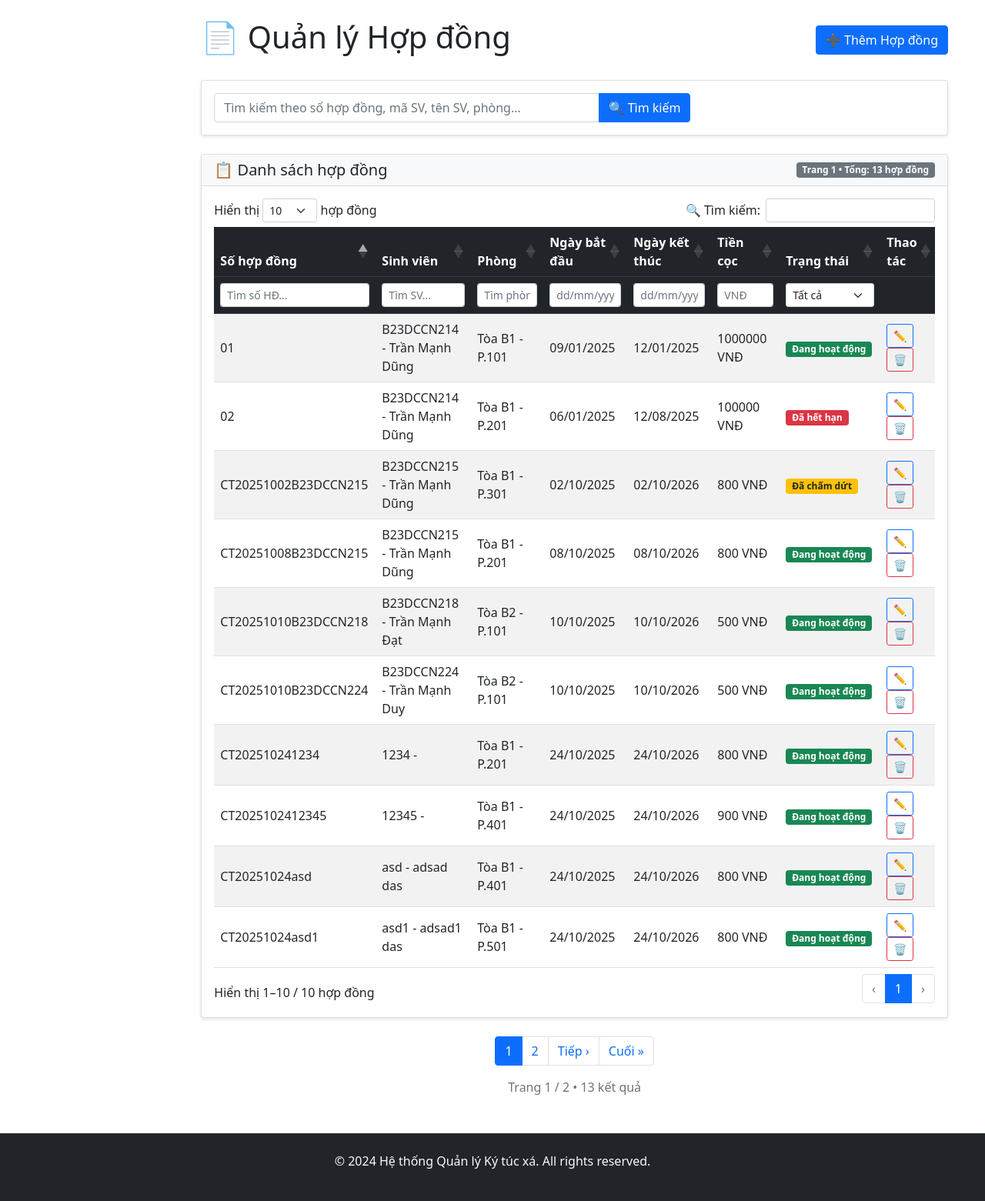
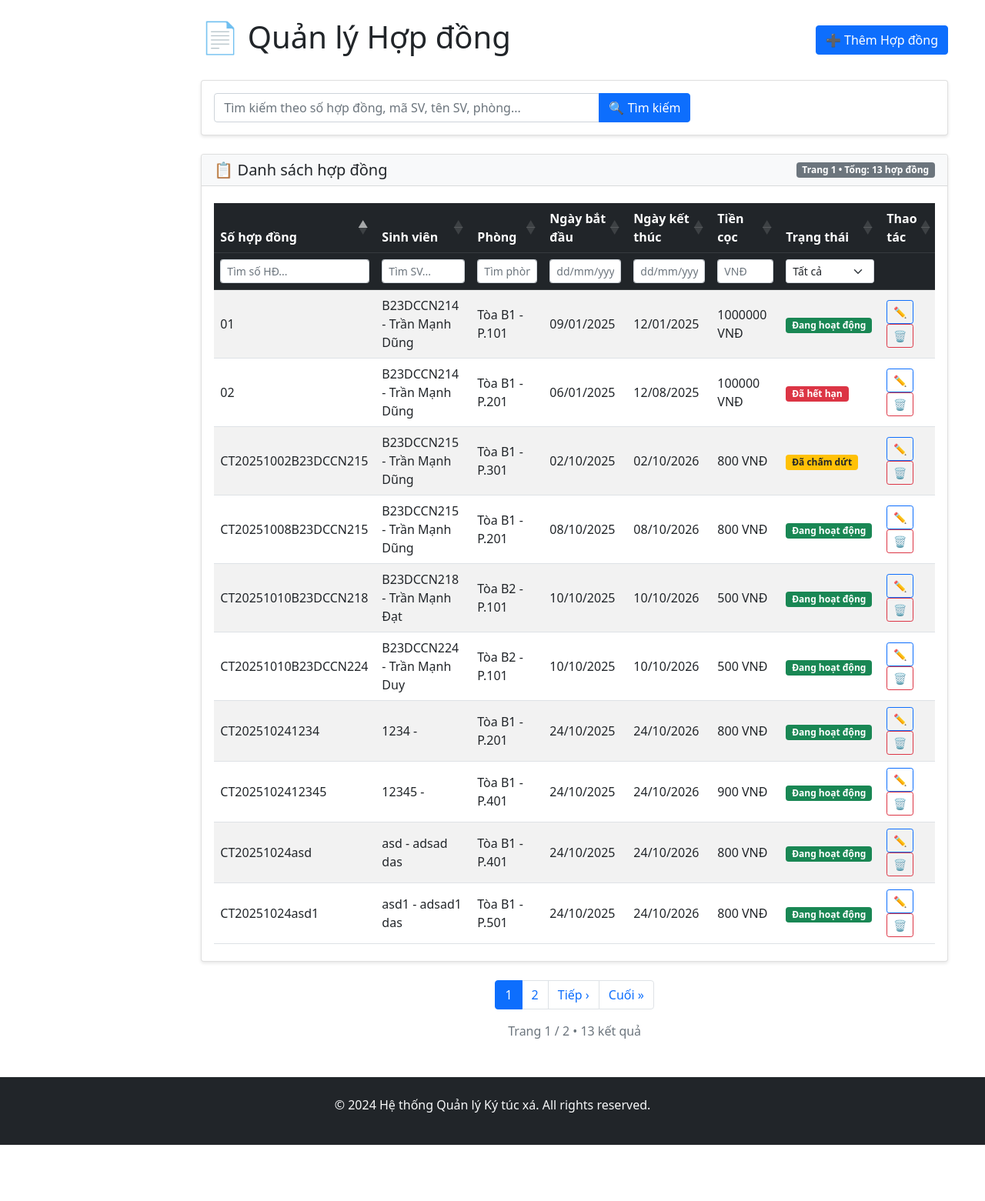
Before and after one commit to DungTMDCCN214/du_an_ky_tuc_xa, a Django app: page /contracts/ in a window 1280 px wide. Shown: the part 56-1617 px from the top of the page at 77% size. After the commit the page ends 1544 px from the top, so only its background shows below. Run offline with Django 4.2, Linux system fonts and the light colour scheme; data comes from the database, SQL or seed files in the repository; some libraries are stand-ins or nearby versions.

Commit message:
Update contracts p2

```diff
--- a/dormitory/templates/dormitory/contract_list.html
+++ b/dormitory/templates/dormitory/contract_list.html
@@ -167,17 +167,14 @@
 <script>
 $(function() {
   const table = $('#contractTable').DataTable({
+    dom: '',
     orderCellsTop: true,
     fixedHeader: true,
     language: {
-      search: "🔍 Tìm kiếm:",
-      lengthMenu: "Hiển thị _MENU_ hợp đồng",
-      info: "Hiển thị _START_–_END_ / _TOTAL_ hợp đồng",
-      paginate: { previous: "‹", next: "›" },
-      zeroRecords: "Không tìm thấy dữ liệu phù hợp"
+        zeroRecords: "Không tìm thấy dữ liệu phù hợp"
     },
     pageLength: 10
-  });
+});
 
   const origThead = $('#contractTable').find('thead').first();
 
```
